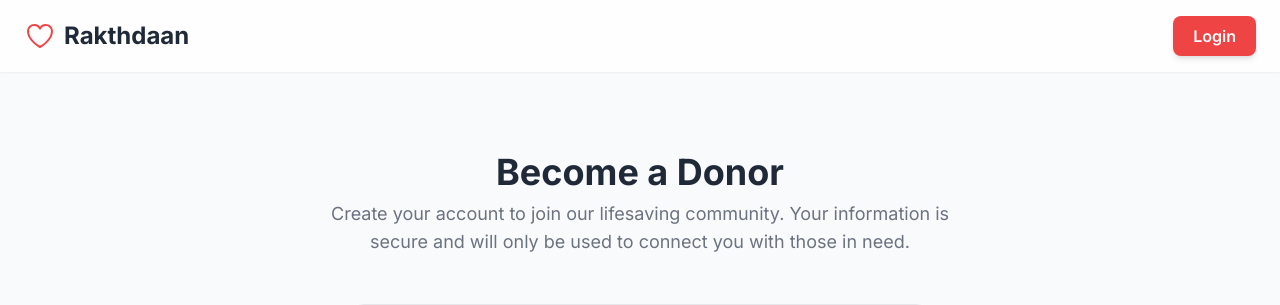
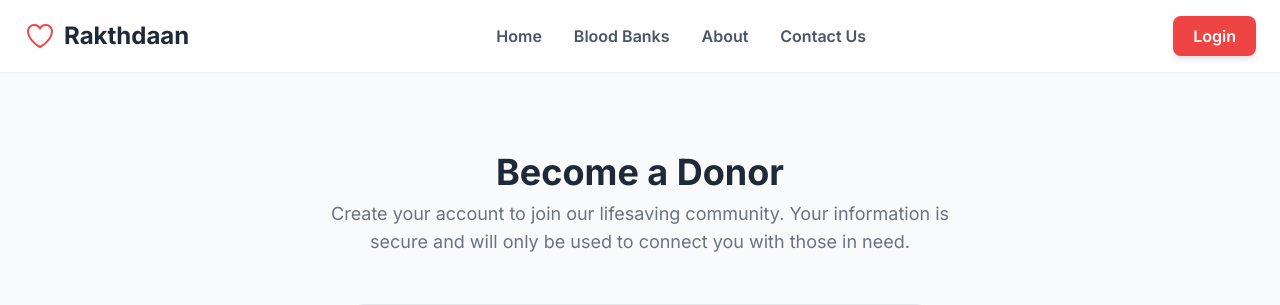
Before and after one commit to Abhiraj05/AbhiMay-Project1, a Django app: page /form/ in a window 1280 px wide. Shown: the top 305 px of the page. Run offline with Django 5.2, Linux system fonts and the light colour scheme; some libraries are stand-ins or nearby versions.

Commit message:
code updated some changes in html nav bars

```diff
--- a/newproject/adminpanel/views.py
+++ b/newproject/adminpanel/views.py
@@ -30,7 +30,7 @@ def login_view(request):
 
 def logout_view(request):
     logout(request)
-    return redirect("/")
+    return redirect(request.META.get("HTTP_REFERER", "/"))
 # def sign_up(request):
 #     if request.method  == "POST":
 #         username=request.POST.get("username")
--- a/newproject/donors/templates/form.html
+++ b/newproject/donors/templates/form.html
@@ -8,6 +8,7 @@
     <style>
         body {
             font-family: 'Inter', sans-serif;
+            background-color: #f9fafb;
         }
         .brand-red {
             color: #ef4444; /* red-500 */
@@ -17,43 +18,72 @@
 <body class="bg-gray-50">
 
     <!-- Header -->
-    <header class="bg-white/80 backdrop-blur-lg sticky top-0 left-0 right-0 z-50 shadow-sm">
+    <header class="bg-white/80 backdrop-blur-lg sticky top-0 z-50 shadow-sm">
         <div class="container mx-auto px-6 py-4">
             <nav class="flex items-center justify-between">
                 <!-- Logo -->
-                <div class="flex items-center space-x-2">
                 <a href="/" class="flex items-center space-x-2">
                     <svg class="h-8 w-8 text-red-500" xmlns="http://www.w3.org/2000/svg" fill="none" viewBox="0 0 24 24" stroke-width="1.5" stroke="currentColor">
                         <path stroke-linecap="round" stroke-linejoin="round" d="M21 8.25c0-2.485-2.099-4.5-4.688-4.5-1.935 0-3.597 1.126-4.312 2.733-.715-1.607-2.377-2.733-4.313-2.733C5.1 3.75 3 5.765 3 8.25c0 7.22 9 12 9 12s9-4.78 9-12z" />
                     </svg>
                     <h1 class="text-2xl font-bold text-gray-800">Rakthdaan</h1>
                 </a>
+
+                <!-- Desktop Navigation Links -->
+                <div class="hidden md:flex items-center space-x-2">
+                    <a href="/" class="text-gray-600 font-semibold hover:bg-gray-100 px-3 py-2 rounded-lg transition-colors">Home</a>
+                    <a href="/blood_bank" class="text-gray-600 font-semibold hover:bg-gray-100 px-3 py-2 rounded-lg transition-colors">Blood Banks</a>
+                    <a href="/about" class="text-gray-600 font-semibold hover:bg-gray-100 px-3 py-2 rounded-lg transition-colors">About</a>
+                    <a href="/contact_us" class="text-gray-600 font-semibold hover:bg-gray-100 px-3 py-2 rounded-lg transition-colors">Contact Us</a>
                 </div>
 
-                <!-- Desktop Navigation Links -->
-                {% comment %} <div class="hidden md:flex items-center space-x-8">
-                    <a href="/finddonors/" class="text-gray-600 hover:text-red-500 transition-colors">Find Donors</a>
-                    <a href="#" class="text-gray-600 hover:text-red-500 transition-colors">Blood Banks</a>
-                    <a href="#" class="text-gray-600 hover:text-red-500 transition-colors">About</a>
-                </div> {% endcomment %}
+                <!-- CTA Buttons (Dynamic) -->
+                <div class="hidden md:flex items-center space-x-4">
+                    {% if user.is_authenticated %}
+                        {% if user.is_staff %}
+                            <a href="/admin-dashboard/" class="bg-blue-500 text-white font-semibold px-5 py-2 rounded-lg hover:bg-blue-600 shadow-md">Admin Dashboard</a>
+                        {% else %}
+                            <a href="/profile/" class="bg-white text-red-500 font-semibold px-5 py-2 rounded-lg hover:bg-gray-100 shadow-sm border">My Profile</a>
+                        {% endif %}
+                        <a href="/logout/" class="text-gray-600 font-semibold px-4 py-2 hover:text-red-500">Logout</a>
+                    {% else %}
+                        <a href="/login/" class="bg-red-500 text-white font-semibold px-5 py-2 rounded-lg hover:bg-red-600 transition-transform transform hover:scale-105 shadow-md">Login</a>
+                    {% endif %}
+                </div>
 
-                <!-- CTA Button -->
-                <div>
-                    <a href="/login/" class="hidden md:inline-block bg-red-500 text-white font-semibold px-5 py-2 rounded-lg hover:bg-red-600 transition-transform transform hover:scale-105 shadow-md">Login</a>
-                    <button id="menu-btn" class="md:hidden focus:outline-none">
-                        <svg class="w-6 h-6 text-gray-800" xmlns="http://www.w3.org/2000/svg" fill="none" viewBox="0 0 24 24" stroke-width="1.5" stroke="currentColor">
+                <!-- Mobile Menu Button -->
+                <div class="md:hidden">
+                    <button id="menu-btn" class="focus:outline-none">
+                        <svg id="menu-open-icon" class="w-6 h-6 text-gray-800" xmlns="http://www.w3.org/2000/svg" fill="none" viewBox="0 0 24 24" stroke-width="1.5" stroke="currentColor">
                             <path stroke-linecap="round" stroke-linejoin="round" d="M3.75 6.75h16.5M3.75 12h16.5m-16.5 5.25h16.5" />
+                        </svg>
+                        <svg id="menu-close-icon" class="w-6 h-6 text-gray-800 hidden" xmlns="http://www.w3.org/2000/svg" fill="none" viewBox="0 0 24 24" stroke-width="1.5" stroke="currentColor">
+                            <path stroke-linecap="round" stroke-linejoin="round" d="M6 18L18 6M6 6l12 12" />
                         </svg>
                     </button>
                 </div>
             </nav>
-             <!-- Mobile Menu -->
-            {% comment %} <div id="mobile-menu" class="hidden md:hidden mt-4">
-                <a href="/finddonors/" class="block text-gray-600 py-2">Find Donors</a>
-                <a href="#" class="block text-gray-600 py-2">Blood Banks</a>
-                <a href="#" class="block text-gray-600 py-2">About</a>
-                <a href="/login/" class="block bg-red-500 text-white font-semibold text-center mt-2 px-5 py-2 rounded-lg hover:bg-red-600">Login</a>
-            </div> {% endcomment %}
+        </div>
+        <!-- Mobile Menu Panel -->
+        <div id="mobile-menu" class="hidden md:hidden absolute top-full left-0 w-full bg-white z-40 shadow-md">
+            <div class="px-6 py-4 space-y-2">
+                <a href="/" class="block text-gray-600 font-semibold py-2 px-3 rounded-lg hover:bg-gray-100">Home</a>
+                <a href="/blood_bank" class="block text-gray-600 font-semibold py-2 px-3 rounded-lg hover:bg-gray-100">Blood Banks</a>
+                <a href="/about" class="block text-gray-600 font-semibold py-2 px-3 rounded-lg hover:bg-gray-100">About</a>
+                <a href="/contact_us" class="block text-gray-600 font-semibold py-2 px-3 rounded-lg hover:bg-gray-100">Contact Us</a>
+                <div class="border-t border-gray-200 pt-4 mt-2 space-y-2">
+                     {% if user.is_authenticated %}
+                        {% if user.is_staff %}
+                            <a href="/admin-dashboard/" class="block w-full text-center bg-blue-500 text-white font-semibold px-5 py-2 rounded-lg hover:bg-blue-600">Admin Dashboard</a>
+                        {% else %}
+                           <a href="/profile/" class="block w-full text-center bg-gray-100 text-gray-800 font-semibold px-5 py-2 rounded-lg">My Profile</a>
+                        {% endif %}
+                       <a href="/logout/" class="block w-full text-center bg-red-500 text-white font-semibold px-5 py-2 rounded-lg hover:bg-red-600">Logout</a>
+                   {% else %}
+                       <a href="/login/" class="block w-full text-center bg-red-500 text-white font-semibold px-5 py-2 rounded-lg hover:bg-red-600">Login</a>
+                   {% endif %}
+                </div>
+            </div>
         </div>
     </header>
 
@@ -156,11 +186,16 @@
     </main>
 
     <script>
+        // --- Mobile Menu Logic ---
         const menuBtn = document.getElementById('menu-btn');
         const mobileMenu = document.getElementById('mobile-menu');
+        const openIcon = document.getElementById('menu-open-icon');
+        const closeIcon = document.getElementById('menu-close-icon');
 
         menuBtn.addEventListener('click', () => {
             mobileMenu.classList.toggle('hidden');
+            openIcon.classList.toggle('hidden');
+            closeIcon.classList.toggle('hidden');
         });
     </script>
 </div>
--- a/newproject/home/templates/blood_bank.html
+++ b/newproject/home/templates/blood_bank.html
@@ -40,7 +40,7 @@
                             <a href="/admin-dashboard/" class="bg-blue-500 text-white font-semibold px-5 py-2 rounded-lg hover:bg-blue-600 shadow-md">Admin Dashboard</a>
                             <a href="/logout/" class="text-gray-600 font-semibold px-4 py-2 hover:text-red-500">Logout</a>
                         {% else %}
-                            <a href="/donor-profile/" class="bg-white text-red-500 font-semibold px-5 py-2 rounded-lg hover:bg-gray-100 shadow-sm border">My Profile</a>
+                            <a href="/profile" class="bg-white text-red-500 font-semibold px-5 py-2 rounded-lg hover:bg-gray-100 shadow-sm border">My Profile</a>
                             <a href="/logout/" class="text-gray-600 font-semibold px-4 py-2 hover:text-red-500">Logout</a>
                         {% endif %}
                     {% else %}
--- a/newproject/home/templates/request_blood.html
+++ b/newproject/home/templates/request_blood.html
@@ -47,7 +47,7 @@
                             <a href="/admin-dashboard/" class="bg-blue-500 text-white font-semibold px-5 py-2 rounded-lg hover:bg-blue-600 shadow-md">Admin Dashboard</a>
                             <a href="/logout/" class="text-gray-600 font-semibold px-4 py-2 hover:text-red-500">Logout</a>
                         {% else %}
-                            <a href="/donor-profile/" class="bg-white text-red-500 font-semibold px-5 py-2 rounded-lg hover:bg-gray-100 shadow-sm border">My Profile</a>
+                            <a href="/profile" class="bg-white text-red-500 font-semibold px-5 py-2 rounded-lg hover:bg-gray-100 shadow-sm border">My Profile</a>
                             <a href="/logout/" class="text-gray-600 font-semibold px-4 py-2 hover:text-red-500">Logout</a>
                         {% endif %}
                     {% else %}
```
Also changed, not shown: newproject/donors/templates/profile.html (+7 -7 lines), newproject/home/templates/about.html (+6 -6 lines), newproject/home/templates/contact_us.html (+67 -6 lines), newproject/home/templates/main.html (+10 -12 lines), newproject/db.sqlite3. Lines whose indentation alone changed are shown as unchanged.
